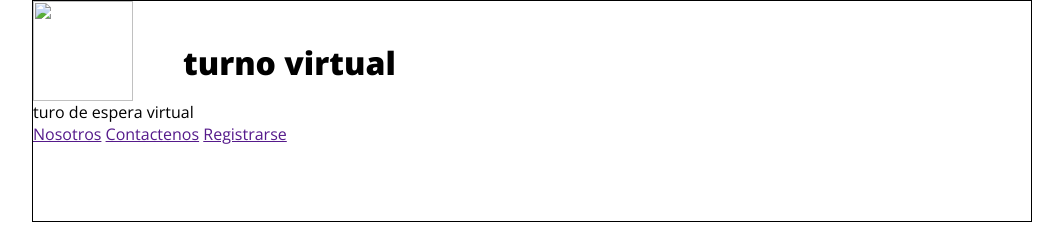
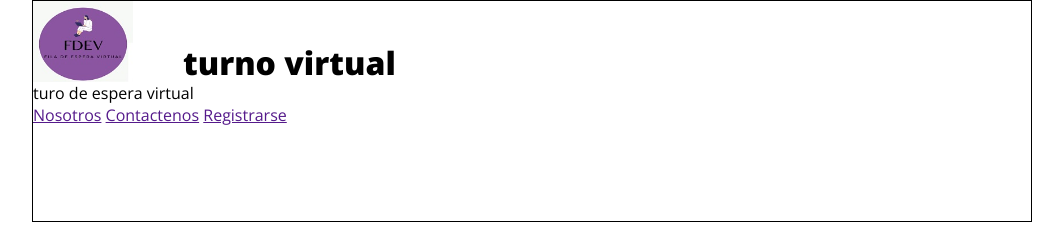
Before and after one commit to aslyluuu/fila-virtual, a plain HTML site: page Index.html in a window 1280 px wide. Shown: the whole page, without its empty margins (108-1171 px from the left). Drawn offline with nearby package versions, Linux system fonts and the light colour scheme.

Commit message:
Update Index.html

```diff
--- a/Index.html
+++ b/Index.html
@@ -16,7 +16,7 @@
             <div class="cabecera">
                 <header>
                     <figure>
-                        <img src="logo/aslylogo.jpg" alt=""/>
+                        <img src="images/aslylogo.jpg" alt=""/>
                     </figure>
                     <h1 class="cabecera_h1">turno virtual</h1>
                     <p class="cabecera_frase">turo de espera virtual</p>
```
